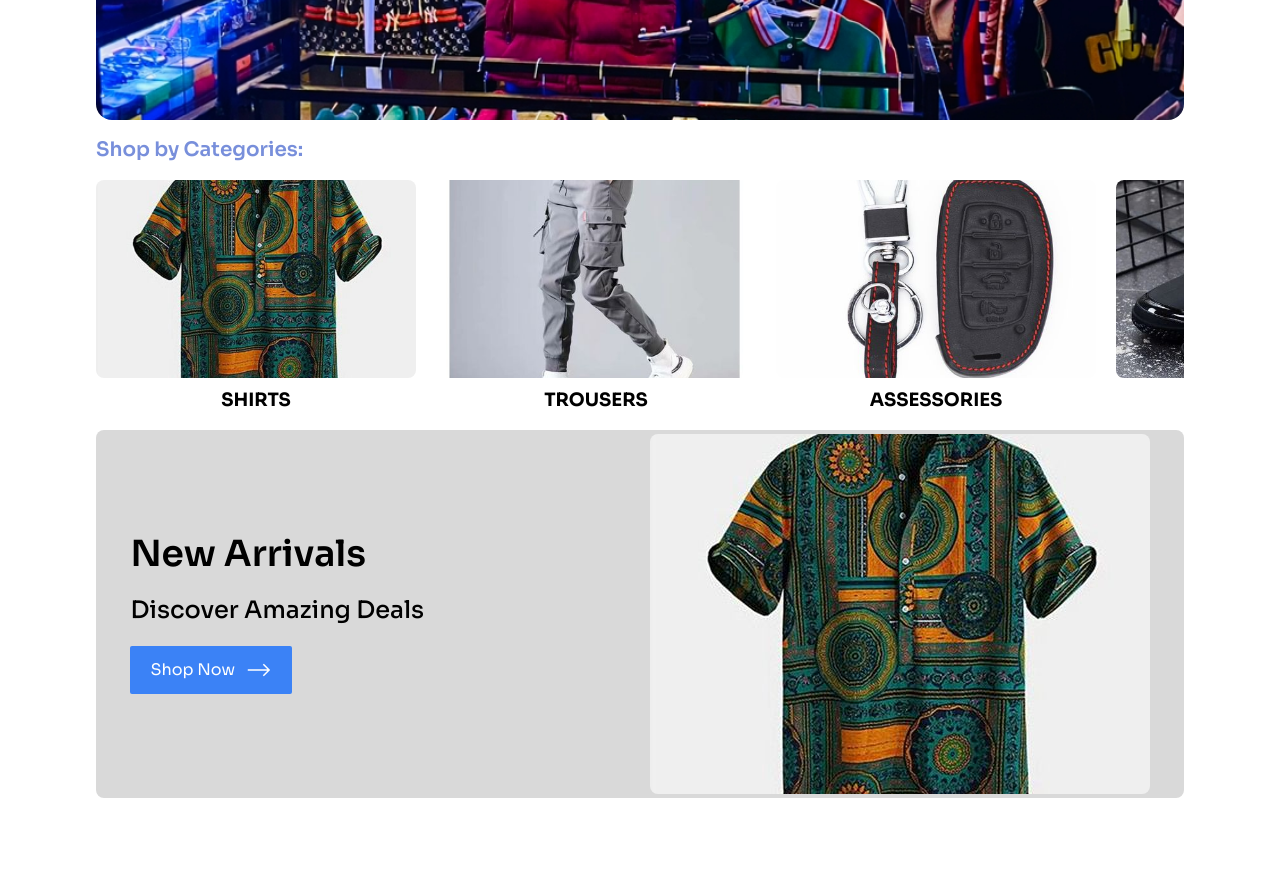
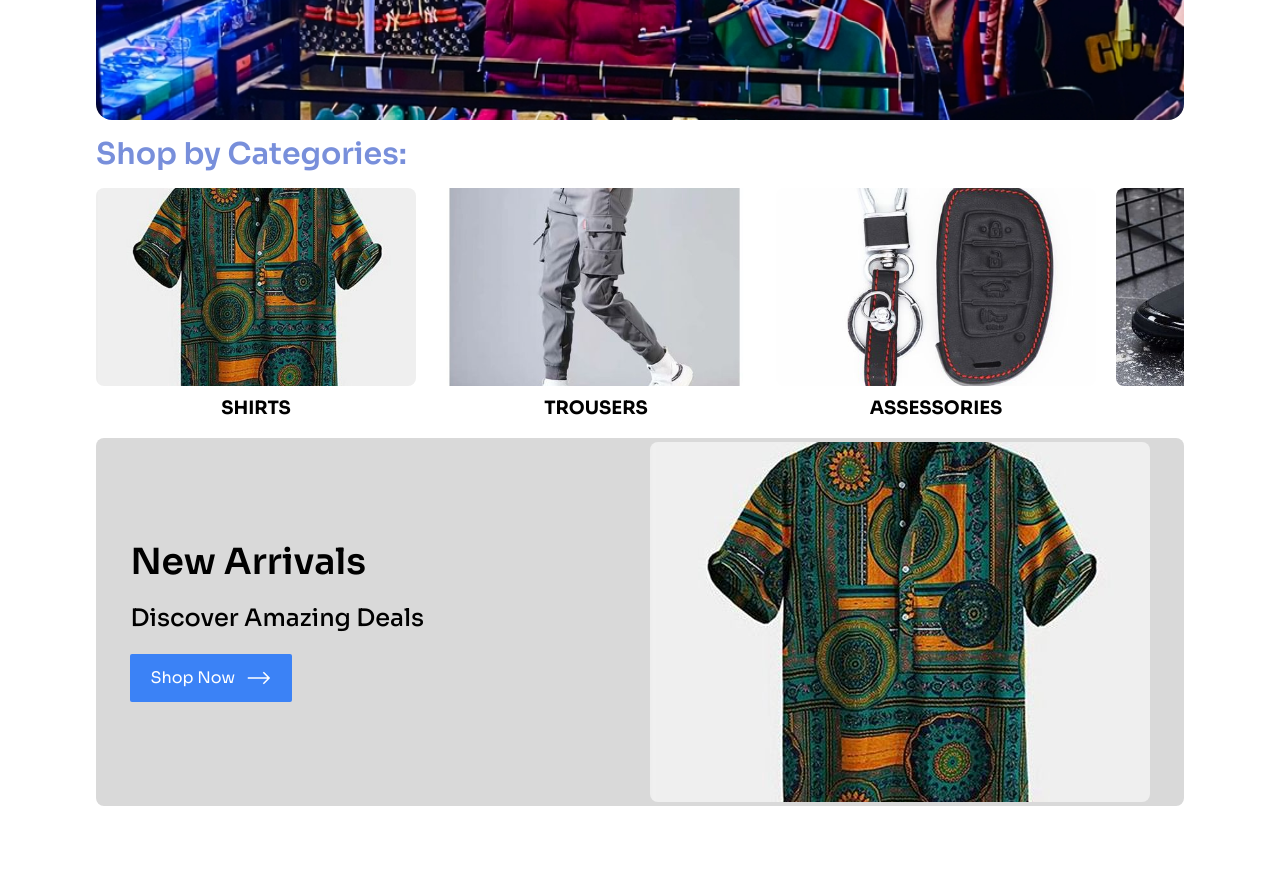
Before and after one commit to Tech-Bars/all-wearz-store, a React (Create React App) app: page / in a window 1280 px wide. Shown: the part 920-1796 px from the top of the page. Built offline with nearby package versions, Linux system fonts and the light colour scheme.

Commit message:
styling: redesigned the category section

```diff
--- a/src/components/Home/Categories.tsx
+++ b/src/components/Home/Categories.tsx
@@ -27,7 +27,7 @@ const categoryData = [
 const Categories:React.FC = () => {
   return (
     <div className="font-sora my-4">
-            <h2 className="font-semibold my-4 text-extras">Shop by Categories:</h2>
+            <h2 className="font-semibold my-4 text-2xl lg:text-3xl md:text-3xl text-extras">Shop by Categories:</h2>
       <div  className="w-full flex gap-5 justify-between items-center overflow-x-scroll  scrollbar-hide scroll-smooth">
         {categoryData.map((item, key) => {
           return <CategoryCard
```
